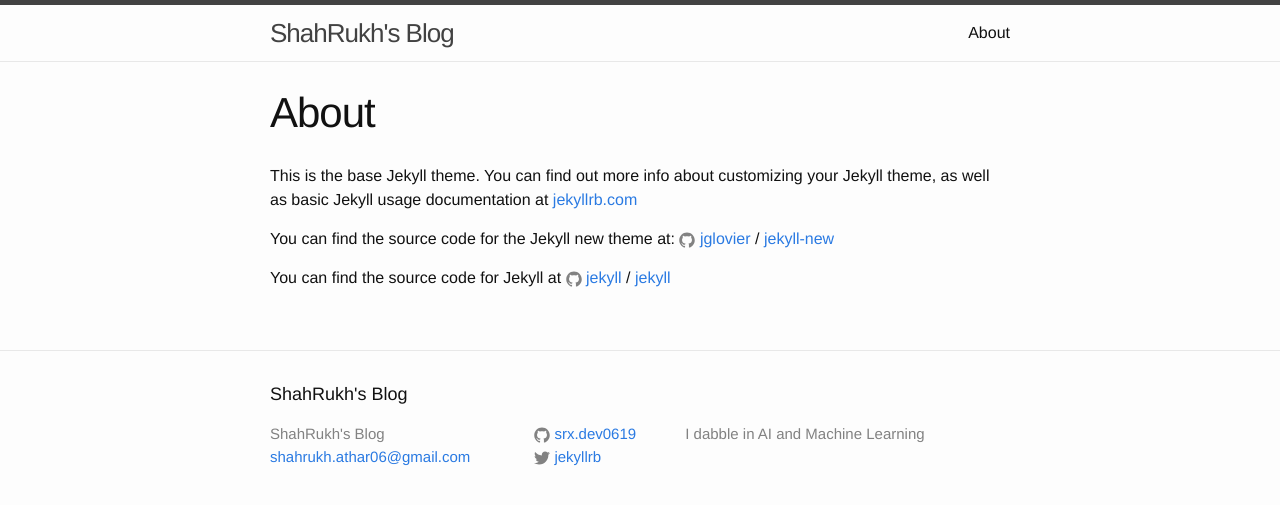
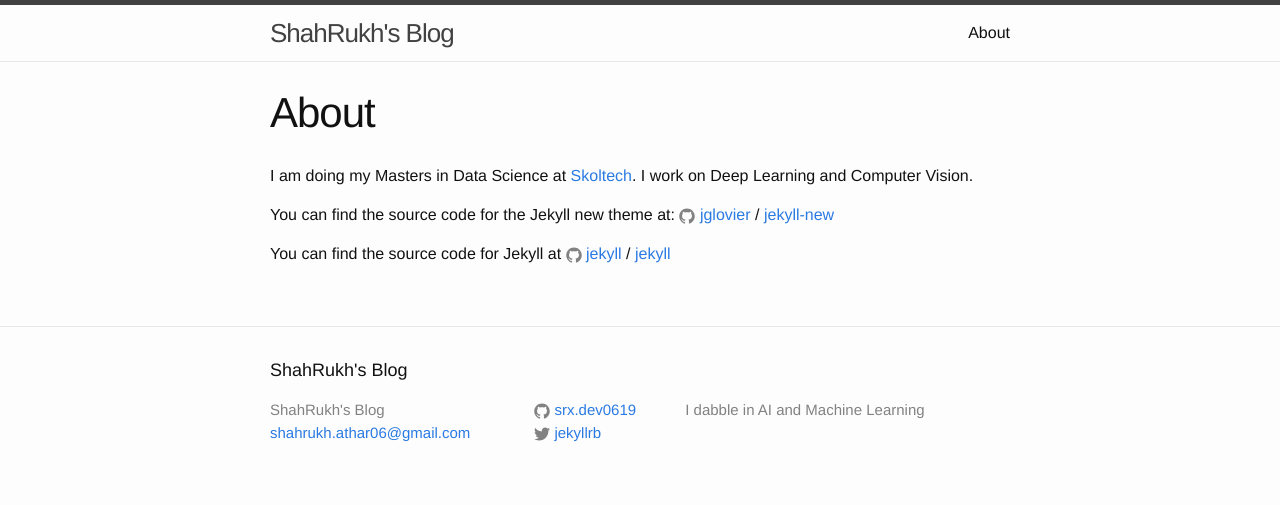
Before and after one commit to shahrukhathar/shahrukhathar.github.io, a Jekyll site: the page built from about.md, in a window 1280 px wide. Shown: the top 505 px of the page. Built offline with Jekyll 4.4.1, drawn with Linux system fonts in a browser that asks for light colours.

Commit message:
Updated About

```diff
--- a/about.md
+++ b/about.md
@@ -4,7 +4,7 @@ title: About
 permalink: /about/
 ---
 
-This is the base Jekyll theme. You can find out more info about customizing your Jekyll theme, as well as basic Jekyll usage documentation at [jekyllrb.com](http://jekyllrb.com/)
+I am doing my Masters in Data Science at [Skoltech](https://http://www.skoltech.ru/en). I work on Deep Learning and Computer Vision.
 
 You can find the source code for the Jekyll new theme at:
 {% include icon-github.html username="jglovier" %} /
```
